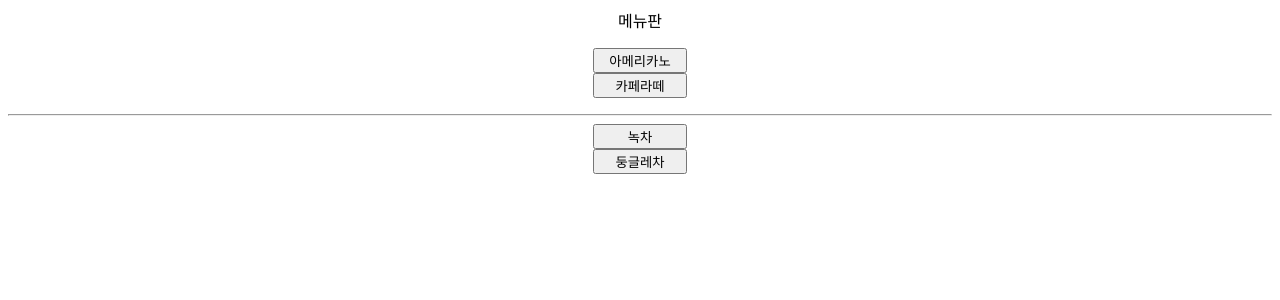
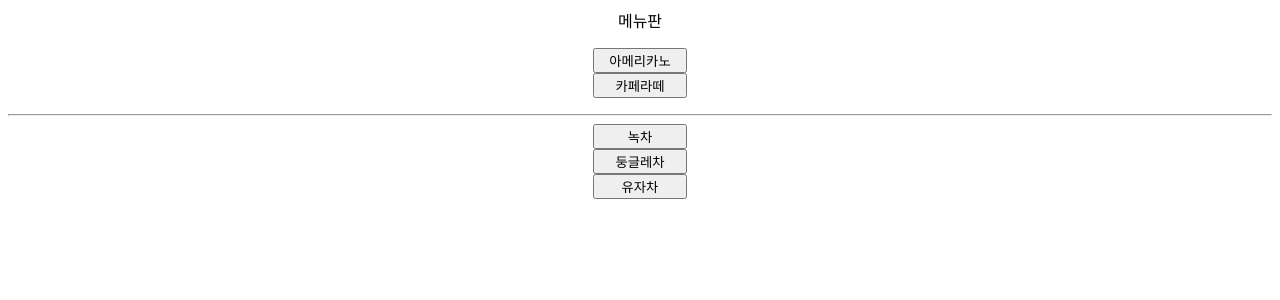
Before and after one commit to FunctionPointerXDD/david, a Flask app: page /menu in a window 1280 px wide. Shown: the top 300 px of the page. Run offline with Flask 3, Linux system fonts and the light colour scheme.

Commit message:
유자차 메뉴 추가

```diff
--- a/david/templates/menu.html
+++ b/david/templates/menu.html
@@ -13,6 +13,7 @@
         <hr>
         <button name="menu3" style="width:70pt;">녹차</button><br>
         <button name="menu3" style="width:70pt;">둥글레차</button><br>
+        <button name="menu3" style="width:70pt;">유자차</button><br>
       </p>
     </center>
   </body>
```
